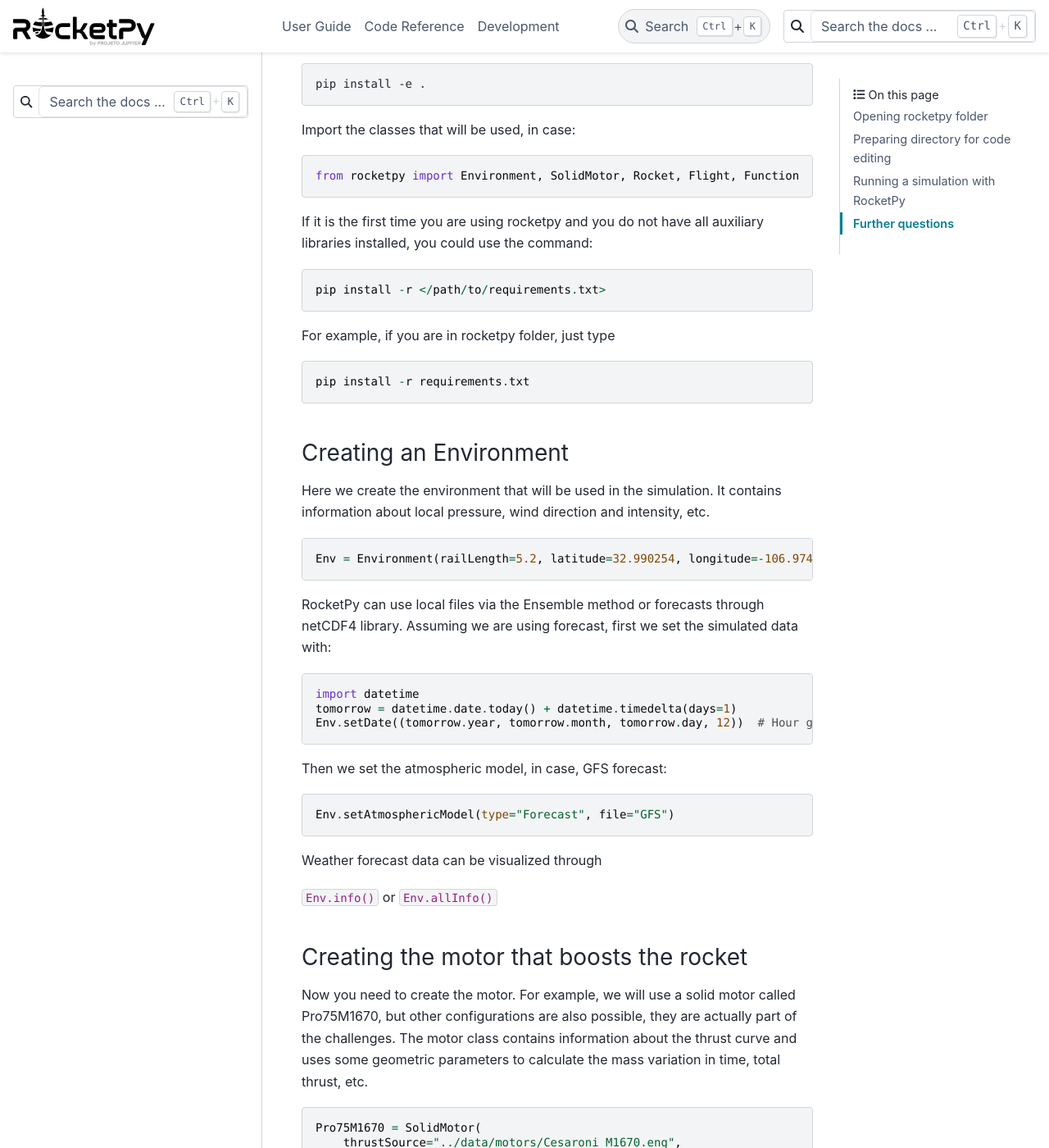
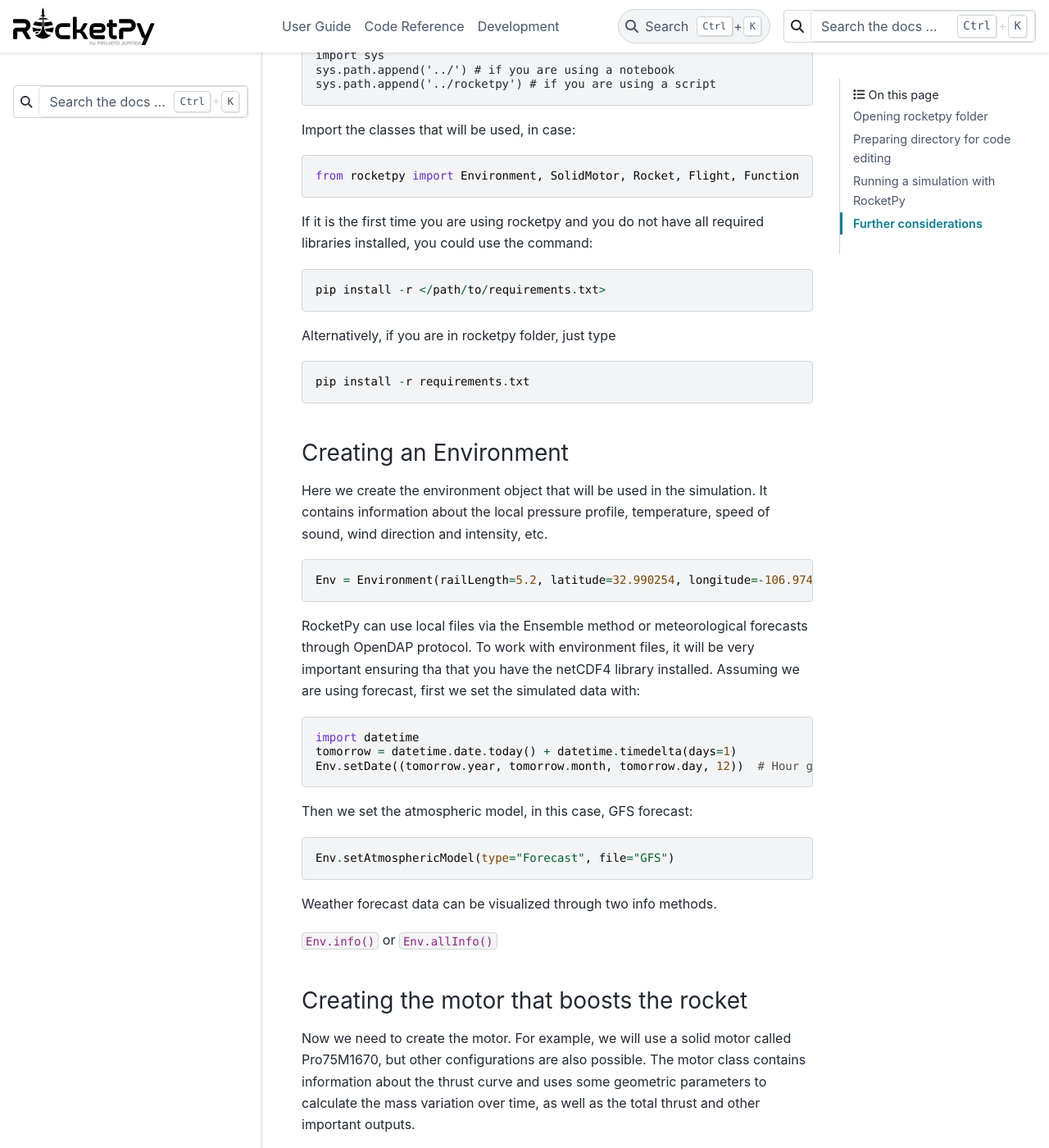
Before and after one commit to RocketPy-Team/RocketPy, a Sphinx documentation site: the page built from docs/development/rocketpy_tutorial.rst, in a window 1280 px wide and 1400 px high, scrolled down 1545 px. Shown: the whole window at 82% size. Built offline with Sphinx 7.4.7 and the PyData theme 0.15.4, drawn with Linux system fonts in a browser that asks for light colours; pages that are not in the unit, such as notebooks, are missing from menus; some of the changed text lies outside the part shown.

Commit message:
MAINT: pollishing document

```diff
--- a/docs/development/rocketpy_tutorial.rst
+++ b/docs/development/rocketpy_tutorial.rst
@@ -30,19 +30,20 @@
 Preparing directory for code editing
 ====================================
 
-You may create a testing file in any directory, but you must remember that they should not be included in the commits and pull requests unless they are part of the solution proposed. With that in mind, we suggest the creation of a folder with all testing files, so they can be added on .gitignore file (this file contains the name of all the files and folders that should not be added to the commits). To create the folder, type on the terminal:
+You may create a testing file in any directory, but you must remember that they should not be included in the commits and pull requests unless they are part of the proposed solution.
+With that in mind, it is suggested the creation of a folder with all the testing files, so they can be added in the .gitignore file, which contains the name of all the files and folders that will not be added to the commits. To create the folder, type on the terminal:
 
 .. code-block:: console
 
     mkdir <folder name>
 
-And to add it on .gitignore type:
+And, to add it on .gitignore, type:
 
 .. code-block:: console
 
     echo <folder name>/ >> .gitignore
 
-It is important to remember that all files inside this folder will not be included in commits so, if it is important to the solution, do not add them inside it.
+It is important to remember that all the files inside this folder will not be included in any commit so, if it is important to the solution, do not add them inside it.
 
 Running a simulation with RocketPy
 ==================================
@@ -50,19 +51,20 @@
 Importing the RocketPy files
 ----------------------------
 
-First, create a python (or .ipynb) file to make the simulation. To ensure you are using the local files and not the files as a python package (if you installed the library via pip for example), add
+First, create a python (or .ipynb) file to make the simulation.
+To ensure you are using the local files and not the files as a python package (if you installed the library via pip for example), add
 
 .. code-block:: python
 
-    import sys
-    sys.path.append('../') # if you are using a notebook
-    sys.path.append('../rocketpy') # if you are using a script
+    pip install -e .
 
 Alternatively you can use the following command to pip install the local library:
 
 .. code-block:: console
 
-    pip install -e .
+    import sys
+    sys.path.append('../') # if you are using a notebook
+    sys.path.append('../rocketpy') # if you are using a script
 
 Import the classes that will be used, in case:
 
@@ -70,13 +72,13 @@
 
     from rocketpy import Environment, SolidMotor, Rocket, Flight, Function
 
-If it is the first time you are using rocketpy and you do not have all auxiliary libraries installed, you could use the command:
+If it is the first time you are using rocketpy and you do not have all required libraries installed, you could use the command:
 
 .. code-block:: python
 
     pip install -r </path/to/requirements.txt>
 
-For example, if you are in rocketpy folder, just type
+Alternatively, if you are in rocketpy folder, just type
 
 .. code-block:: python
 
@@ -85,13 +87,16 @@
 Creating an Environment
 -----------------------
 
-Here we create the environment that will be used in the simulation. It contains information about local pressure, wind direction and intensity, etc.
+Here we create the environment object that will be used in the simulation.
+It contains information about the local pressure profile, temperature, speed of sound, wind direction and intensity, etc.
 
 .. code-block:: python
 
     Env = Environment(railLength=5.2, latitude=32.990254, longitude=-106.974998, elevation=1400)
 
-RocketPy can use local files via the Ensemble method or forecasts through netCDF4 library. Assuming we are using forecast, first we set the simulated data with:
+RocketPy can use local files via the Ensemble method or meteorological forecasts through OpenDAP protocol.
+To work with environment files, it will be very important ensuring tha that you have the netCDF4 library installed.
+Assuming we are using forecast, first we set the simulated data with:
 
 .. code-block:: python
 
@@ -99,20 +104,22 @@
     tomorrow = datetime.date.today() + datetime.timedelta(days=1)
     Env.setDate((tomorrow.year, tomorrow.month, tomorrow.day, 12))  # Hour given in UTC time
 
-Then we set the atmospheric model, in case, GFS forecast:
+Then we set the atmospheric model, in this case, GFS forecast:
 
 .. code-block:: python
 
     Env.setAtmosphericModel(type="Forecast", file="GFS")
 
-Weather forecast data can be visualized through
+Weather forecast data can be visualized through two info methods.
 
 ``Env.info()`` or ``Env.allInfo()``
 
 Creating the motor that boosts the rocket
 -----------------------------------------
 
-Now you need to create the motor. For example, we will use a solid motor called Pro75M1670, but other configurations are also possible, they are actually part of the challenges. The motor class contains information about the thrust curve and uses some geometric parameters to calculate the mass variation in time, total thrust, etc.
+Now we need to create the motor.
+For example, we will use a solid motor called Pro75M1670, but other configurations are also possible.
+The motor class contains information about the thrust curve and uses some geometric parameters to calculate the mass variation over time, as well as the total thrust and other important outputs.
 
 .. code-block:: python
 
@@ -130,7 +137,7 @@
         interpolationMethod="linear",
     )
 
-Motor data can be visualized through
+Motor data can be visualized through the following methods:
 
 ``Pro75M1670.info()`` or ``Pro75M1670.allInfo()``
 
@@ -138,7 +145,8 @@
 Creating the rocket
 -------------------
 
-The Rocket class contains all information about the rocket that is necessary to the simulation, that includes the motor, mass, inertias, aerodynamic surfaces, parachutes, etc. The first step is to initialize the class with the vital data
+The Rocket class contains all information about the rocket that are necessary to the simulation, including the motor, rocket mass and inertia, aerodynamic surfaces, parachutes, etc.
+The first step is to initialize the class with the vital data:
 
 .. code-block:: python
 
@@ -170,7 +180,11 @@
 
     Tail = Calisto.addTail(topRadius=0.0635, bottomRadius=0.0435, length=0.060, distanceToCM=-1.194656)
 
-If you are considering the parachutes in the simulation, they also have to be added to the class. A trigger function must be supplied to trigger the parachutes. Currently, the pressure `(p)` and the state-space variables `(y)` are necessary inputs for the function. The state-space contains information about the rocket's position and velocities (translation and rotation). For example:
+If you are considering the parachutes in the simulation, they also have to be added to the rocket object.
+A trigger function must be supplied to trigger the parachutes.
+Currently, the pressure `(p)` and the state-space variables `(y)` are necessary inputs for the function.
+The state-space contains information about the rocket's position and velocities (translation and rotation).
+For example:
 
 .. code-block:: python
 
@@ -212,7 +226,8 @@
 Simulating the flight
 --------------------
 
-Finally, the flight can be simulated with the provided data. The rocket and environment classes are supplied as inputs, such as the rail inclination and heading angle.
+Finally, the flight can be simulated with the provided data.
+The rocket and environment classes are supplied as inputs, as well as the rail inclination and heading angle.
 
 .. code-block:: python
 
@@ -222,15 +237,20 @@
 
 ``TestFlight.info()`` or ``TestFlight.allInfo()``
 
-This function prints a comprehensive ammount of flight data and graphs but, if you want to access one specific variable, for exemple Z position, this may be achieved by `TestFlight.z`. If you insert `TestFlight.z()` the graph of the function will be plotted. This and other features can be found in the documentation of the `Function` class, which is a class that allows data to be treated as actual handle functions. The documentation of each variable used in the class can be found on `Flight.py` file.
+This function plots a comprehensive amount of flight data and graphs but, if you want to access one specific variable, for example Z position, this may be achieved by `TestFlight.z`.
+If you insert `TestFlight.z()` the graph of the function will be plotted.
+This and other features can be found in the documentation of the `Function` class, which allows data to be treated in an easier way.
+The documentation of each variable used in the class can be found on `Flight.py` file.
 
-Further questions
-=================
+Further considerations
+======================
 
-RocketPy's classes documentation can be accessed in code via `help(<name of the class>)` command. For example, to access Flight class parameters type
+RocketPy's classes documentation can be accessed in code via `help(<name of the class>)` command.
+For example, to access Flight class parameters, you can use:
 
 .. code-block:: python
 
     help(Flight)
 
-More documentation materials can be found at [read the docs](https://docs.rocketpy.org/en/latest/?badge=latest). It can also be found on RocketPy's GitHub page on the badge "docs".
+More documentation materials can be found at [read the docs](https://docs.rocketpy.org/en/latest/?badge=latest).
+It can also be found on RocketPy's GitHub page on the badge "docs".
```
Also changed, not shown: other parts of docs/development/rocketpy_tutorial.rst (+5 -3 lines).
